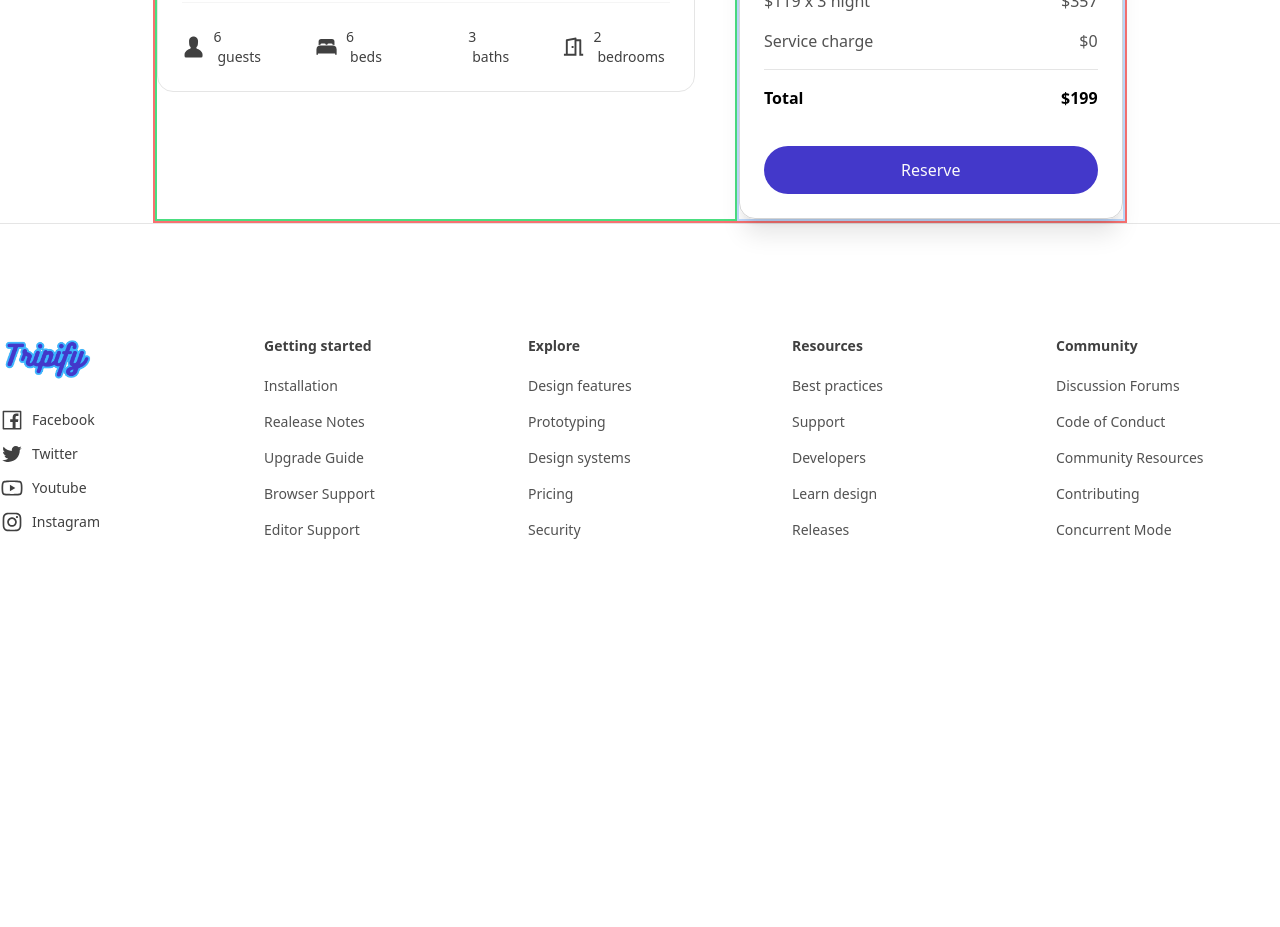
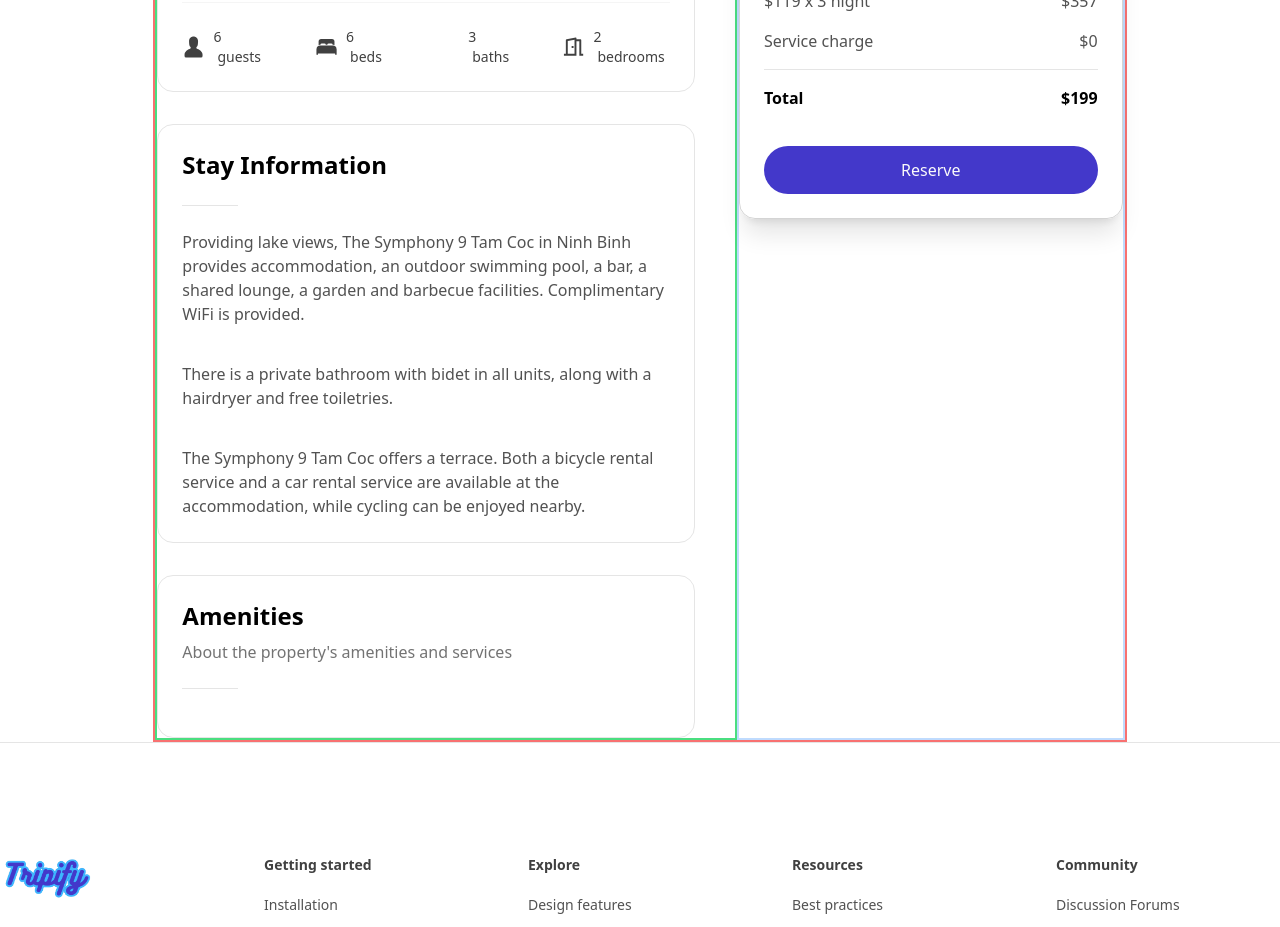
Before and after one commit to shabbirbd/Trip-finder, a React (Vite) app: page /listings in a window 1280 px wide. Shown: the part 940-1867 px from the top of the page. Before the commit the page ends 1592 px from the top, so only its background shows below. Built offline with nearby package versions, Linux system fonts and the light colour scheme; some icons are missing; the HTML template or start-up script is replaced by a standard one.

Commit message:
adding component

```diff
--- /dev/null
+++ b/src/components/listingDetail/Amenities.jsx
@@ -0,0 +1,20 @@
+import React from 'react';
+
+const Amenities = () => {
+    return (
+        <div className='listingDetailCard'>
+            <div>
+                <h2 className='text-2xl font-semibold'>Amenities</h2>
+                <span className='block mt-2 text-neutral-500'>About the property's amenities and services</span>
+            </div>
+
+            <div className="w-14 border-b border-neutral-200 "></div>
+
+            <div className='grid grid-cols-1 xl:grid-cols-3 gap-6 text-sm text-neutral-700'>
+
+            </div>
+        </div>
+    );
+};
+
+export default Amenities;
--- a/src/components/listingDetail/HouseCard.jsx
+++ b/src/components/listingDetail/HouseCard.jsx
@@ -13,7 +13,7 @@ const HouseCard = () => {
     const features = [{title: "guests", quantity: 6 , icon: <GoPerson/>}, {title: "beds", quantity: 6 , icon: <IoBed/>}, {title: "baths", quantity: 3 , icon: <PiBathtub/>}, {title: "bedrooms", quantity: 2 , icon: <RiDoorOpenLine/>}]
 
     return (
-        <div className='w-full rounded-2xl border border-neutral-200 space-y-6 p-6'>
+        <div className='listingDetailCard'>
             <div className='flex justify-between items-center '>
                 <span className='inline-flex px-2.5 py-1 rounded-full font-medium text-xs relative text-blue-800 bg-blue-100 '>Wooden house</span>
                 <div className='flex text-neutral-700 text-sm -mx-3 -m-1.5'>
--- a/src/components/listingDetail/ListingDetail.jsx
+++ b/src/components/listingDetail/ListingDetail.jsx
@@ -2,7 +2,9 @@ import React from 'react';
 import { BsPersonPlusFill } from "react-icons/bs";
 import { FcLike } from 'react-icons/fc';
 import { SlCalender } from "react-icons/sl";
+import Amenities from './Amenities';
 import HouseCard from './HouseCard';
+import StayInfo from './StayInfo';
 
 
 const ListingDetail = () => {
@@ -10,6 +12,8 @@ const ListingDetail = () => {
         <main className='relative z-10 mt-11 flex flex-col lg:flex-row border-2 border-red-400'>
             <div className='w-full lg:w-3/5 xl:2/3 space-y-8 lg:spaace-y-10 lg:pr-10 border-2 border-green-400'>
                 <HouseCard/>
+                <StayInfo/>
+                <Amenities/>
             </div>
 
 
--- /dev/null
+++ b/src/components/listingDetail/StayInfo.jsx
@@ -0,0 +1,21 @@
+import React from 'react';
+
+const StayInfo = () => {
+    return (
+        <div className='listingDetailCard'>
+            <h2 className='text-2xl font-semibold '>Stay Information</h2>
+
+            <div className="w-14 border-b border-neutral-200"></div>
+
+            <div className='text-neutral-600 space-y-3 flex flex-col'>
+                <span>Providing lake views, The Symphony 9 Tam Coc in Ninh Binh provides accommodation, an outdoor swimming pool, a bar, a shared lounge, a garden and barbecue facilities. Complimentary WiFi is provided.</span>
+                <br />
+                <span>There is a private bathroom with bidet in all units, along with a hairdryer and free toiletries.</span>
+                <br />
+                <span>The Symphony 9 Tam Coc offers a terrace. Both a bicycle rental service and a car rental service are available at the accommodation, while cycling can be enjoyed nearby.</span>
+            </div>
+        </div>
+    );
+};
+
+export default StayInfo;
--- a/src/index.css
+++ b/src/index.css
@@ -2,3 +2,7 @@
 @tailwind base;
 @tailwind components;
 @tailwind utilities;
+
+.listingDetailCard {
+  @apply w-full rounded-2xl border border-neutral-200 space-y-6 p-6;
+}
```
